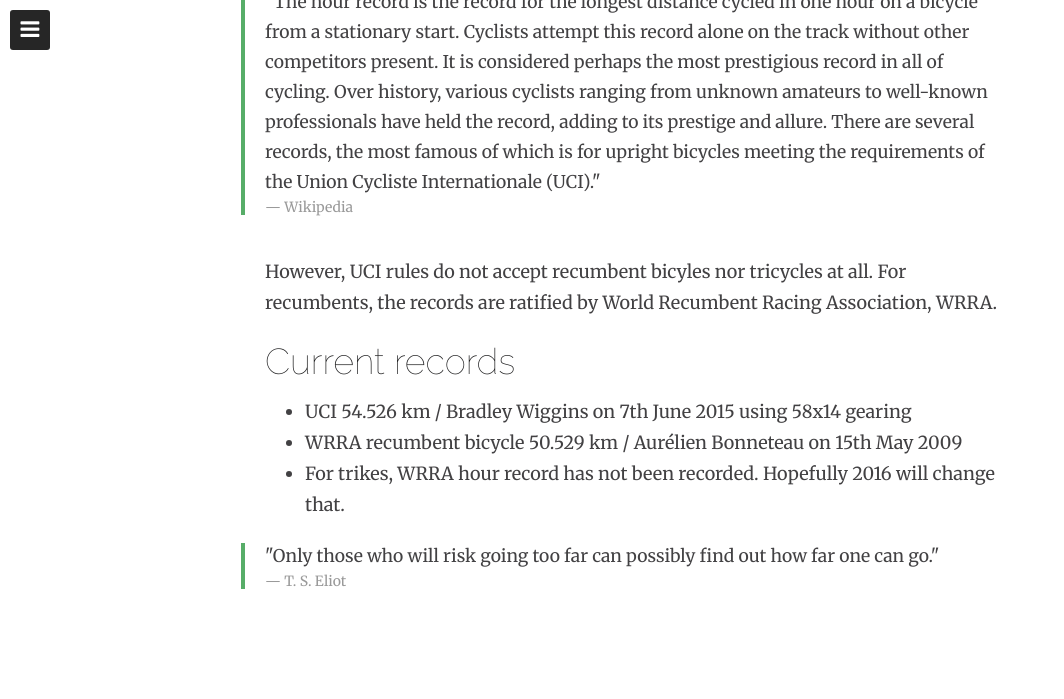
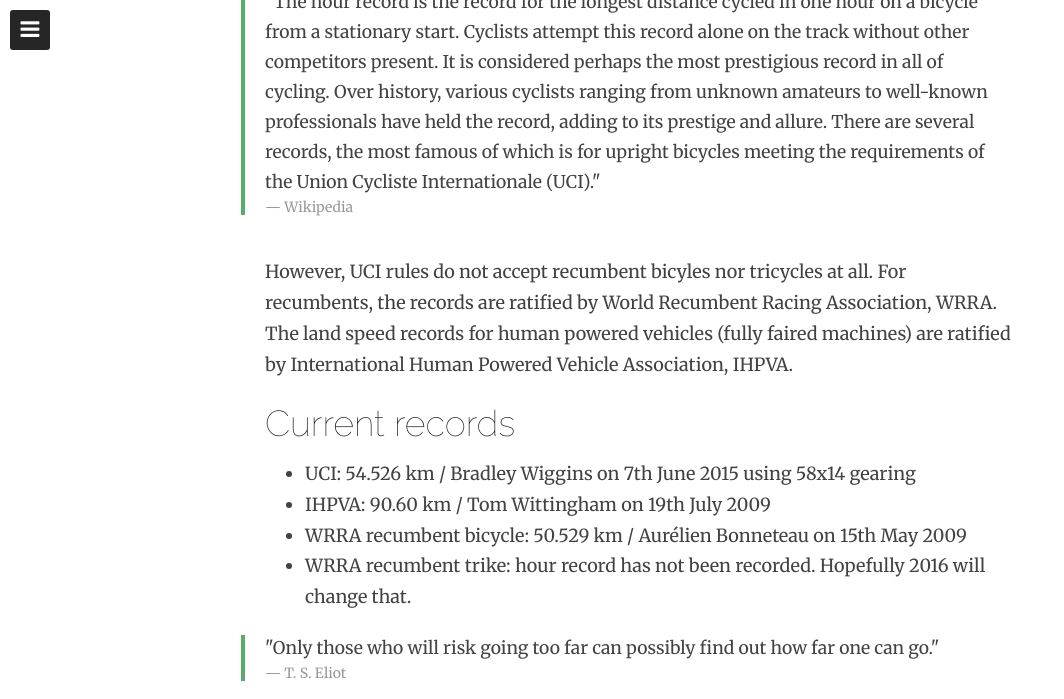
Before and after one commit to teamheimonen/teamheimonen.github.io, a Jekyll site: the page built from project/index.md, in a window 1280 px wide and 900 px high, scrolled down 1223 px, cut to the strip 0-699 px from the top of the window. Shown: the whole strip, without its empty margins (0-1064 px from the left). Built offline with Jekyll 4.4.1, drawn with Linux system fonts in a browser that asks for light colours; nearby versions of some CDN libraries; some of the changed text lies outside the part shown.

Commit message:
Added IHPVA record info

```diff
--- a/project/index.md
+++ b/project/index.md
@@ -40,11 +40,14 @@
 
 However, UCI rules do not accept recumbent bicyles nor tricycles at all.
 For recumbents, the records are ratified by World Recumbent Racing Association, WRRA.
+The land speed records for human powered vehicles (fully faired machines) are ratified by
+International Human Powered Vehicle Association, IHPVA.
 
 ## Current records
-* UCI 54.526 km / Bradley Wiggins on 7th June 2015 using 58x14 gearing
-* WRRA recumbent bicycle 50.529 km / Aurélien Bonneteau on 15th May 2009
-* For trikes, WRRA hour record has not been recorded. Hopefully 2016 will change that.
+* UCI: 54.526 km / Bradley Wiggins on 7th June 2015 using 58x14 gearing
+* IHPVA: 90.60 km / Tom Wittingham on 19th July 2009
+* WRRA recumbent bicycle: 50.529 km / Aurélien Bonneteau on 15th May 2009
+* WRRA recumbent trike: hour record has not been recorded. Hopefully 2016 will change that.
 
 
 >&quot;Only those who will risk going too far can possibly find out how far one can go.&quot;
```
